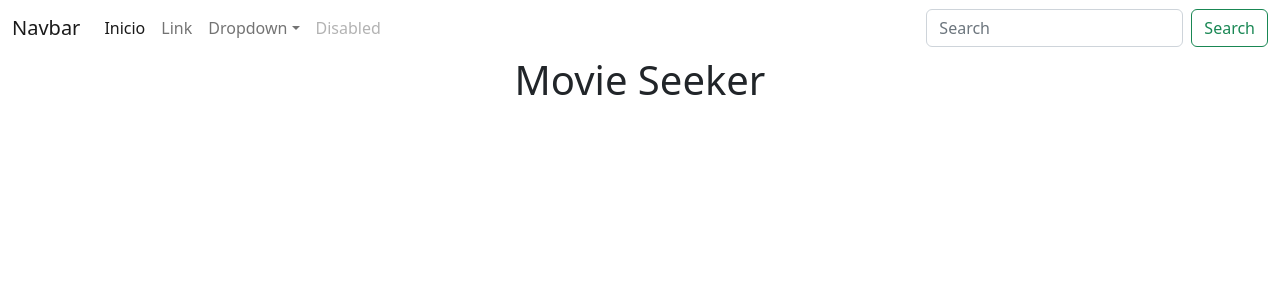
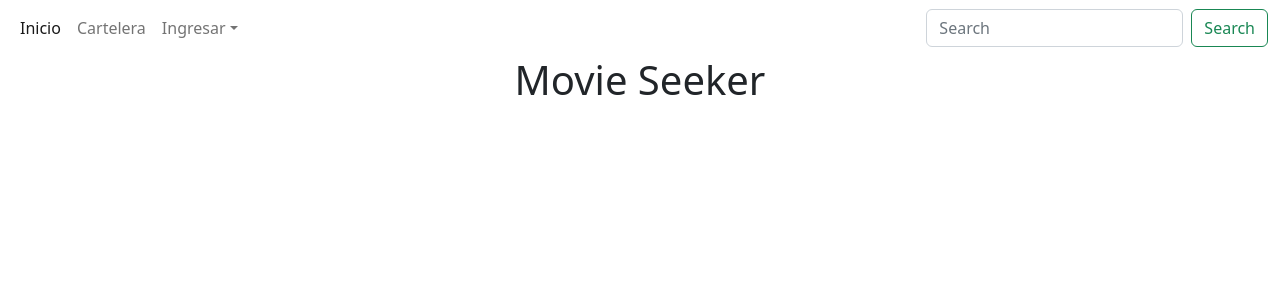
Before and after one commit to SebasMarquez/Microproyecto2, a React (Vite) app: page / in a window 1280 px wide. Shown: the top 300 px of the page. Built offline with nearby package versions, Linux system fonts and the light colour scheme.

Commit message:
Casi listo

```diff
--- a/index.html
+++ b/index.html
@@ -4,7 +4,7 @@
     <meta charset="UTF-8" />
     <link rel="icon" type="image/svg+xml" href="/vite.svg" />
     <meta name="viewport" content="width=device-width, initial-scale=1.0" />
-    <title>Vite + React</title>
+    <title>Movie Seeker</title>
     <link href="https://cdn.jsdelivr.net/npm/bootstrap@5.2.3/dist/css/bootstrap.min.css" rel="stylesheet" integrity="sha384-rbsA2VBKQhggwzxH7pPCaAqO46MgnOM80zW1RWuH61DGLwZJEdK2Kadq2F9CUG65" crossorigin="anonymous"/>
   </head>
   <body>
--- a/src/assets/components/navbar/TopNav.jsx
+++ b/src/assets/components/navbar/TopNav.jsx
@@ -1,5 +1,5 @@
 import { Link } from 'react-router-dom';
-import { HOME_URL, LOGIN_URL } from '../../constants/urls';
+import { BUSCADOR_URL, HOME_URL, LOGIN_URL, REGISTER_URL} from '../../constants/urls';
 import styles from './TopNav.module.css'
 
 function TopNav() {
@@ -7,7 +7,6 @@ function TopNav() {
     <div>
         <nav className="navbar navbar-expand-lg bg-body-tertiary">
             <div className="container-fluid">
-                <a className="navbar-brand" href="#">Navbar</a>
                 <button className="navbar-toggler" type="button" data-bs-toggle="collapse" data-bs-target="#navbarSupportedContent" aria-controls="navbarSupportedContent" aria-expanded="false" aria-label="Toggle navigation">
                     <span className="navbar-toggler-icon"></span>
                 </button>
@@ -17,21 +16,18 @@ function TopNav() {
                             <Link to={HOME_URL} className="nav-link active" aria-current="page" href="#">Inicio</Link>
                         </li>
                         <li className="nav-item">
-                            <a className="nav-link" href="#">Link</a>
+                            <a className="nav-link" href="#">Cartelera</a>
                         </li>
                         <li className="nav-item dropdown">
                             <a className="nav-link dropdown-toggle" href="#" role="button" data-bs-toggle="dropdown" aria-expanded="false">
-                                Dropdown
+                                Ingresar
                             </a>
                             <ul className="dropdown-menu">
-                                <li><a className="dropdown-item" href="#">Action</a></li>
-                                <li><a className="dropdown-item" href="#">Another action</a></li>
-                                <li><hr className="dropdown-divider"/></li>
-                                <li><a className="dropdown-item" href="#">Something else here</a></li>
+                                <li><a className="dropdown-item" href="#"></a></li>
+                                <li><Link to={LOGIN_URL} className="nav-link active" aria-current="page" href="#">Inicio Sesión</Link></li>
+                                <li><Link to={REGISTER_URL} className="nav-link active" aria-current="page" href="#">Registro</Link></li>
+                                <li><Link to={BUSCADOR_URL} className="nav-link active" aria-current="page" href="#">Buscador</Link></li>
                             </ul>
-                        </li>
-                        <li className="nav-item">
-                            <a className="nav-link disabled">Disabled</a>
                         </li>
                     </ul>
                     <form className="d-flex" role="search">
@@ -45,4 +41,6 @@ function TopNav() {
   );
 }
 
+// <li><Link to={REGISTER_URL} className="nav-link active" aria-current="page" href="#">Registro</Link></li>
+
 export default TopNav
--- a/src/assets/constants/urls.js
+++ b/src/assets/constants/urls.js
@@ -1,3 +1,4 @@
 export const HOME_URL = '/'
 export const LOGIN_URL = '/login'
 export const REGISTER_URL = '/register'
+export const BUSCADOR_URL = '/buscador'
--- /dev/null
+++ b/src/assets/pages/Buscador/Buscador.module.css
@@ -0,0 +1,6 @@
+.center {
+    display: flex;
+    justify-content: center;
+    align-items: center;
+    height: 100vh;
+  }
--- a/src/main.jsx
+++ b/src/main.jsx
@@ -3,9 +3,10 @@ import ReactDOM from 'react-dom/client'
 import {Routes,Route, BrowserRouter} from 'react-router-dom';
 import App from './App'
 import { Layout } from './assets/components/Layout/Layout'
-import { HOME_URL,LOGIN_URL,REGISTER_URL } from './assets/constants/urls'
+import { BUSCADOR_URL, HOME_URL,LOGIN_URL,REGISTER_URL } from './assets/constants/urls'
 import { Login } from './assets/pages/LoginPage/Login';
 import { Register } from './assets/pages/RegisterPage/Register';
+//import { Buscador } from './assets/pages/Buscador/Buscador';
 import './index.css'
 
 
@@ -22,3 +23,5 @@ ReactDOM.createRoot(document.getElementById('root')).render(
     </BrowserRouter>
   </React.StrictMode>,
 )
+
+//<Route path={BUSCADOR_URL} element = {<Buscador />}/>
```
Also changed, not shown: src/assets/pages/Buscador/Buscador.jsx (added, +14 -0 lines).
